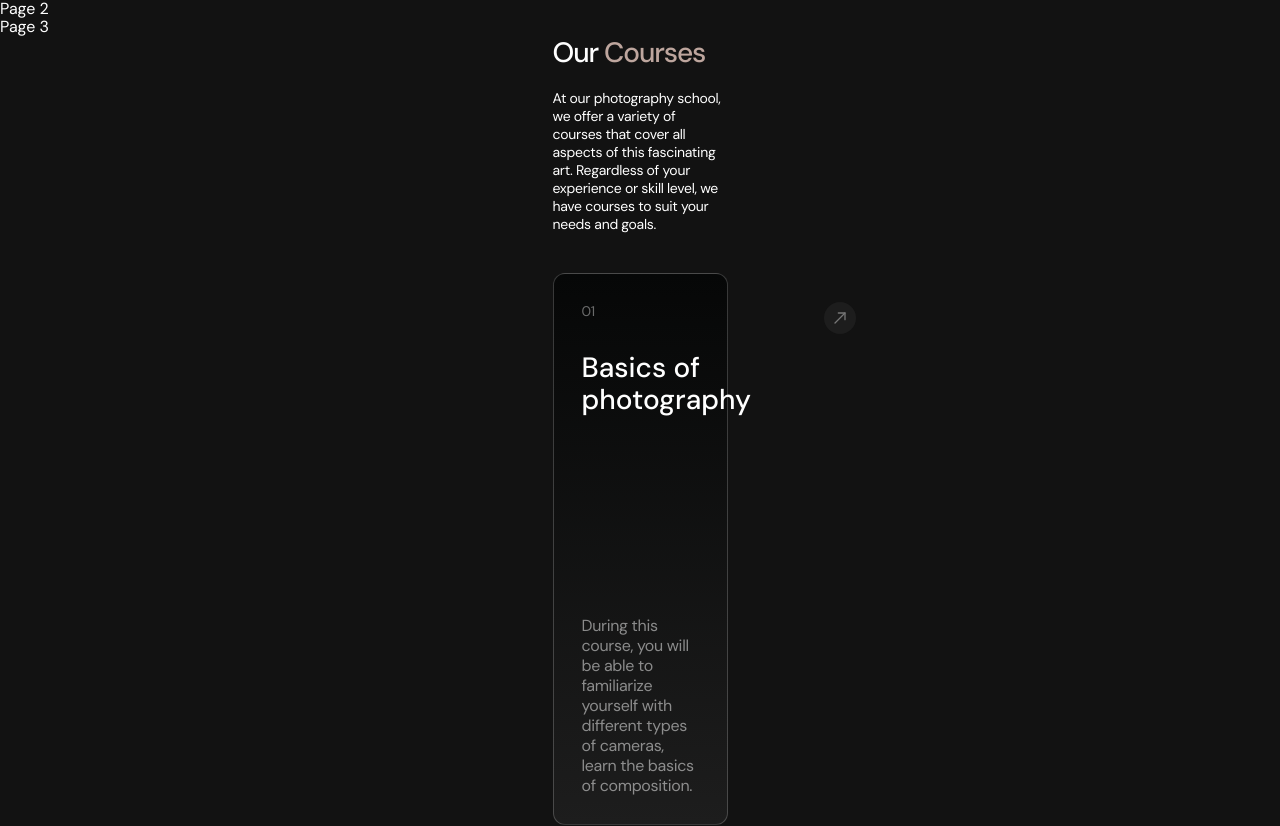
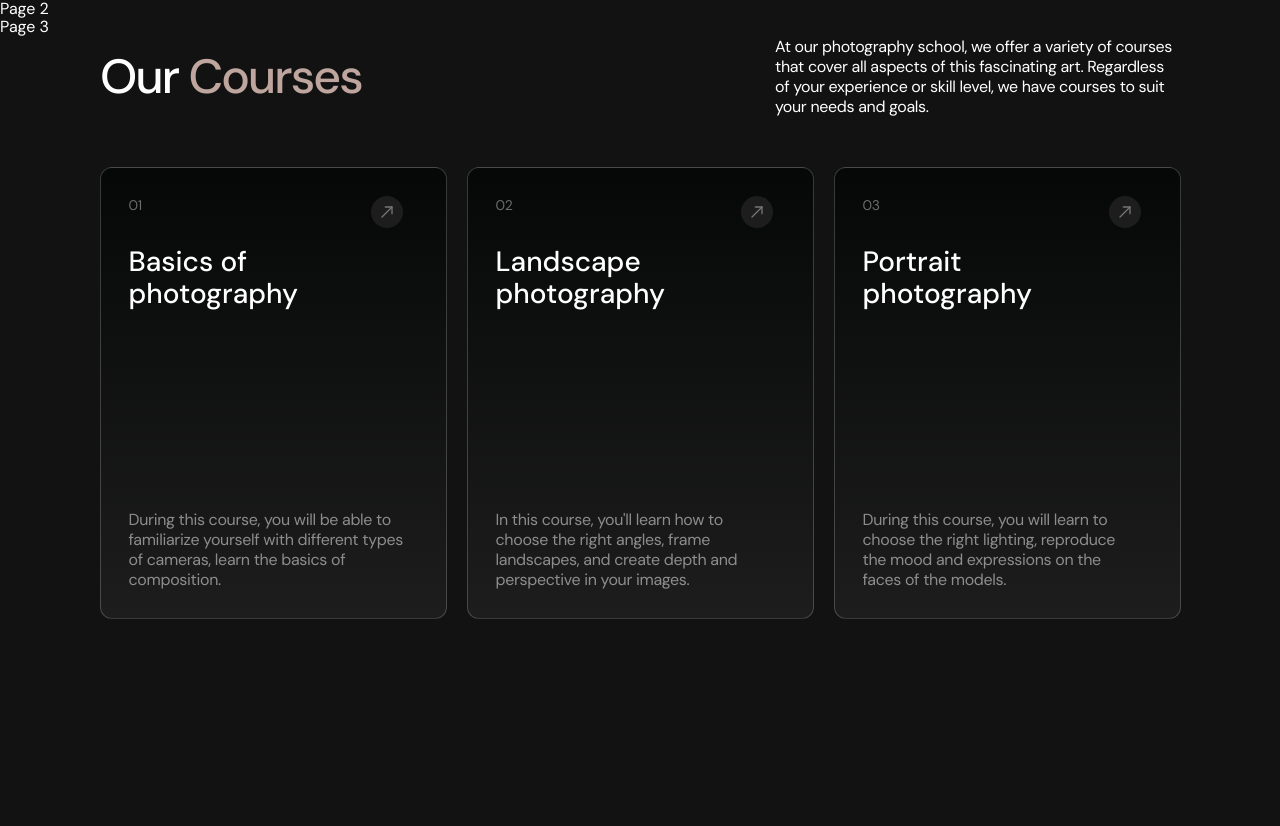
Before and after one commit to RomanFS76/projectCoolTeam24, a website built with Vite: page src/index.html in a window 1280 px wide. Shown: the top 826 px of the page. After the commit the page ends 800 px from the top, so only its background shows below. Built offline with nearby package versions, Linux system fonts and the light colour scheme.

Commit message:
adaptive for all devices

```diff
--- a/src/css/courses.css
+++ b/src/css/courses.css
@@ -8,25 +8,48 @@
   max-width: 1240px;
   margin: auto;
   flex-direction: column;
-  /* display: flex;
+}
+
+@media only screen and (min-width: 768px) {
+  .our-courses {
+    width: 100%;
+    max-width: 768px;
+  }
+}
+
+@media only screen and (min-width: 1280px) {
+  .our-courses {
     width: 100%;
     max-width: 1440px;
-  flex-direction: column;
-  justify-content: center;
-  align-items: center;
     gap: 50px;
-  margin: auto; */
   }
+}
+
 .our-courses-top {
   display: inline-flex;
   flex-direction: column;
   align-items: flex-start;
   gap: 20px;
-  /* display: flex;
+}
+
+@media only screen and (min-width: 768px) {
+  .our-courses-top {
+    display: flex;
     justify-content: space-between;
     align-items: center;
-  width: 100%; */
+    width: 100%;
+    flex-direction: row;
+    max-width: 704px;
   }
+}
+
+@media only screen and (min-width: 1280px) {
+  .our-courses-top {
+    width: 100%;
+    max-width: 1080px;
+  }
+}
+
 .our-courses-h2 {
   color: #fff;
   font-family: DM Sans;
@@ -35,14 +58,16 @@
   font-weight: 500;
   line-height: 32px; /* 114.286% */
   letter-spacing: -1.12px;
-  /* color: #fff;
-  font-family: DM Sans;
+}
+
+@media only screen and (min-width: 768px) {
+  .our-courses-h2 {
     font-size: 48px;
-  font-style: normal;
-  font-weight: 500;
-  line-height: 54px;
-  letter-spacing: -1.92px; */
+    line-height: 54px; /* 112.5% */
+    letter-spacing: -1.92px;
   }
+}
+
 .our-courses-h2-span {
   color: #bea69e;
   font-family: DM Sans;
@@ -51,15 +76,16 @@
   font-weight: 500;
   line-height: 32px;
   letter-spacing: -1.12px;
-  /*
-  color: #bea69e;
-  font-family: DM Sans;
+}
+
+@media only screen and (min-width: 768px) {
+  .our-courses-h2-span {
     font-size: 48px;
-  font-style: normal;
-  font-weight: 500;
     line-height: 54px;
-  letter-spacing: -1.92px; */
+    letter-spacing: -1.92px;
   }
+}
+
 .our-courses-h4 {
   color: #fff;
   font-family: DM Sans;
@@ -68,15 +94,23 @@
   font-weight: 400;
   line-height: 18px; /* 128.571% */
   letter-spacing: -0.28px;
-  /* width: 565px;
-  color: #fff;
-  font-family: DM Sans;
+}
+
+@media only screen and (min-width: 768px) {
+  .our-courses-h4 {
+    width: 381px;
     font-size: 16px;
-  font-style: normal;
-  font-weight: 400;
-  line-height: 20px;
-  letter-spacing: -0.32px; */
+    line-height: 20px; /* 125% */
+    letter-spacing: -0.32px;
   }
+}
+
+@media only screen and (min-width: 1280px) {
+  .our-courses-h4 {
+    width: 405px;
+  }
+}
+
 .our-courses-list {
   display: flex;
   flex-wrap: wrap;
@@ -84,12 +118,26 @@
   width: 100%;
   justify-content: center;
   align-items: center;
-  /* display: flex;
+}
+
+@media only screen and (min-width: 768px) {
+  .our-courses-list {
+    max-width: 100%;
+    justify-content: flex-start;
+    align-items: flex-start;
+  }
+}
+
+@media only screen and (min-width: 1280px) {
+  .our-courses-list {
+    max-width: 1081px;
     width: 100%;
     justify-content: center;
-  align-items: flex-start;
-  gap: 20px; */
+    gap: 20px;
+    flex-wrap: nowrap;
   }
+}
+
 .our-courses-item {
   max-width: 335px;
   width: 100%;
@@ -99,17 +147,46 @@
   background: linear-gradient(180deg, #060707 0%, #1d1d1d 100%);
   margin: 0 auto;
 }
+
+@media only screen and (min-width: 1280px) {
+  .our-courses-item {
+    max-width: 347px;
+    width: 100%;
+  }
+}
 .our-courses-content {
   width: 100%;
   max-width: 335px;
   padding: 28px;
 }
+
+@media only screen and (min-width: 768px) {
+  .our-courses-content {
+    width: 100%;
+  }
+}
+
 .our-courses-item-top {
   display: inline-flex;
   justify-content: center;
   align-items: flex-start;
   gap: 229px;
 }
+
+@media only screen and (min-width: 768px) {
+  .our-courses-top {
+    display: flex;
+    gap: 58px;
+  }
+}
+
+@media only screen and (min-width: 1280px) {
+  .our-courses-top {
+    display: flex;
+    gap: 410px;
+  }
+}
+
 .our-courses-icon {
   fill: #1d1d1d;
 }
@@ -134,7 +211,7 @@
   border-radius: 50%;
 }
 .our-courses-name {
-  width: 230px;
+  width: 265px;
   color: #fff;
   font-family: DM Sans;
   font-size: 28px;
@@ -144,12 +221,27 @@
   padding-bottom: 200px;
 }
 .our-courses-description {
+  max-width: 279px;
   width: 100%;
   color: rgba(255, 255, 255, 0.5);
   font-family: DM Sans;
-  font-size: 16px;
+  font-size: 14px;
   font-style: normal;
   font-weight: 400;
-  line-height: 20px; /* 125% */
+  line-height: 18px; /* 125% */
   letter-spacing: -0.32px;
 }
+@media only screen and (min-width: 768px) {
+  .our-courses-description {
+    max-width: 278px;
+    font-size: 16px;
+    line-height: 20px;
+  }
+}
+
+@media only screen and (min-width: 1280px) {
+  .our-courses-description {
+    max-width: 283px;
+    font-size: 16px;
+  }
+}
```
Lines whose indentation alone changed are shown as unchanged.
